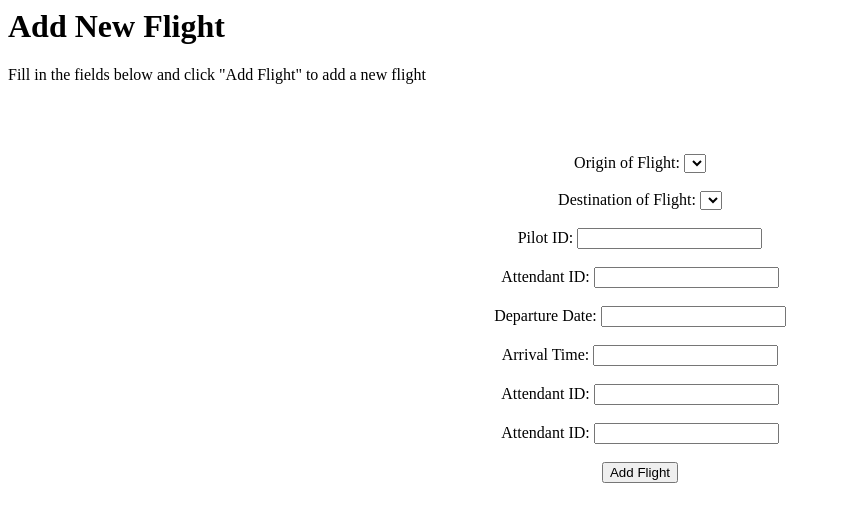
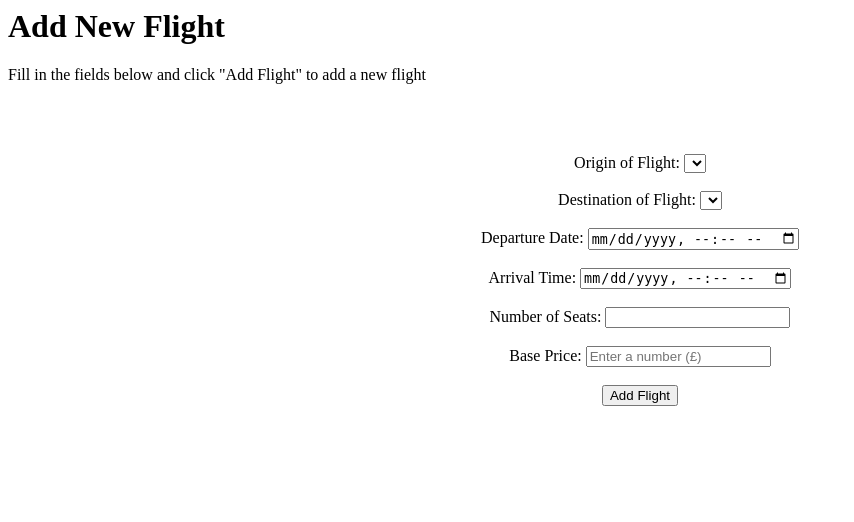
Before and after one commit to nonameroses/Airlines, a PHP site: page /createFlight.php in a window 1280 px wide. Shown: the top 522 px of the page, without its empty margins (0-854 px from the left). Run offline with PHP 8.4, Linux system fonts and the light colour scheme; data that the repository does not hold is empty.

Commit message:
Replaced Files for new flights
Fixed flights and added some functionality.

```diff
--- a/connection_umur.php
+++ b/connection_umur.php
@@ -2,7 +2,7 @@
 
 try{
 
-    $conn = new PDO('sftp://selene.hud.ac.uk;dbname=airportdb', 'u2065667', 'US28nov01us');
+    $conn = new PDO('mysql:host=localhost;dbname=penguinairlines', 'u2065667', '28NOV01');
     $conn->setAttribute( PDO::ATTR_ERRMODE, PDO::ERRMODE_EXCEPTION );
 
 }
--- a/createFlight.php
+++ b/createFlight.php
@@ -1,7 +1,8 @@
 <?php
-session_start();
 
-include "connection.php";
+//session_start();
+
+include "connection_umur.php";
 
 $query = $conn->prepare("SELECT * FROM airports");
 $query->execute();
@@ -19,7 +20,7 @@ $airports = $query->fetchAll();
 
         <p>Fill in the fields below and click "Add Flight" to add a new flight</p> <br><br><br>
 
-        <form action="saveFlight.php" method="post" align="center">
+        <form action="saveNewFlight.php" method="post" align="center">
 
 
             <label for="from_Airport">Origin of Flight: </label>
@@ -51,23 +52,17 @@ $airports = $query->fetchAll();
             </select>
             <br><br>
 
-            <label for="pilot_id">Pilot ID:</label>
-            <input type="number" id="pilot_id" name="pilot_id"> <br><br>
-
-            <label for="attendant_id">Attendant ID:</label>
-            <input type="number" id="attendant_id" name="attendant_id"> <br><br>
-
             <label for="departure_datetime">Departure Date:</label>
-            <input type="datetime" id="departure_datetime" name="departure_datetime"> <br><br>
+            <input type="datetime-local" id="departure_datetime" name="departure_datetime"> <br><br>
 
             <label for="arrival_datetime">Arrival Time:</label>
-            <input type="datetime" id="arrival_datetime" name="arrival_datetime"> <br><br>
+            <input type="datetime-local" id="arrival_datetime" name="arrival_datetime"> <br><br>
 
-            <label for="number_of_seats">Attendant ID:</label>
+            <label for="number_of_seats">Number of Seats:</label>
             <input type="number" id="number_of_seats" name="number_of_seats"> <br><br>
 
-            <label for="price">Attendant ID:</label>
-            <input type="number" id="price" name="price"> <br><br>
+            <label for="price">Base Price:</label>
+            <input type="number" id="price" name="price" placeholder="Enter a number (£)" min="0" step=".01"> <br><br>
 
             <input type="submit" name="submitBtn" value="Add Flight">
         </form>
```
Also changed, not shown: saveNewFlight.php (+22 -9 lines).
